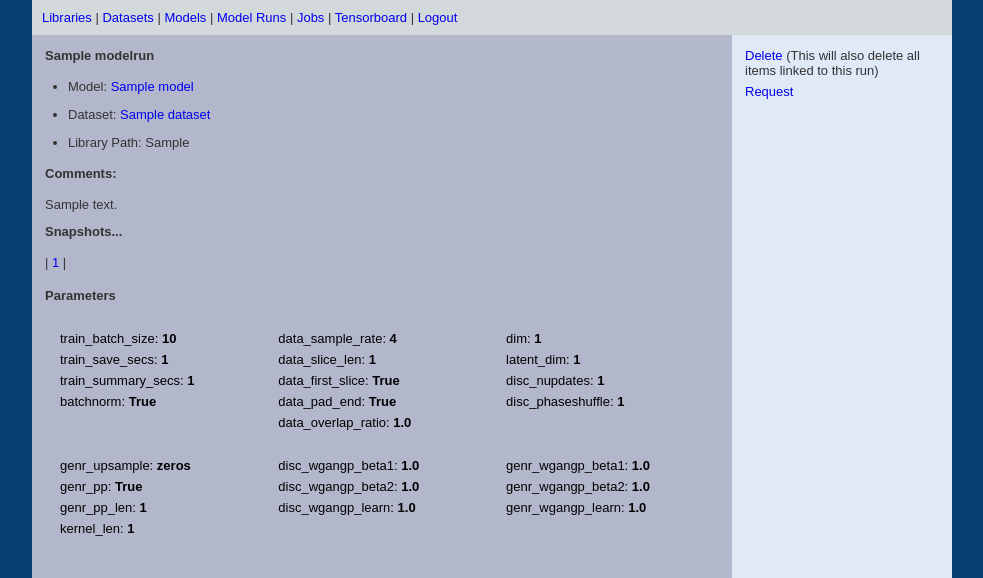
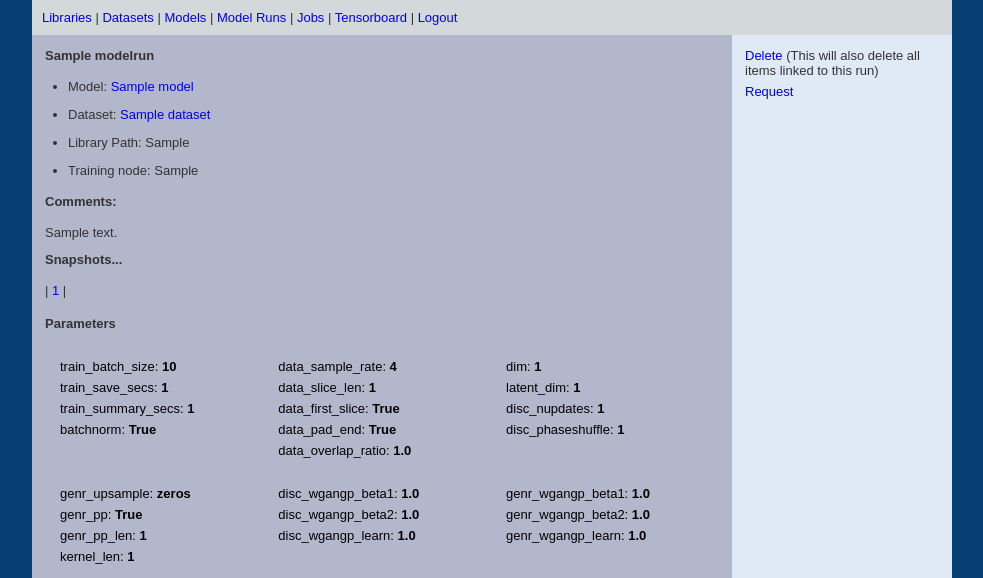
Before and after one commit to mattjwarren/django-wganmgr, a Django app: page /wganbrowser/modelrun/detail/1/ in a window 1280 px wide. Shown: the part 100-678 px from the top of the page, without its empty margins (148-1131 px from the left). Run offline with Django 4.2, Linux system fonts and the light colour scheme; a user stored in the database is signed in; tables that the repository leaves empty hold one stand-in row (values such as "Sample post").

Commit message:
and node affinity to modelrun view

```diff
--- a/wganmgr/wganbrowser/templates/wganbrowser/modelrun/detail.html
+++ b/wganmgr/wganbrowser/templates/wganbrowser/modelrun/detail.html
@@ -6,6 +6,7 @@
             <li>Model: <a href="{% url 'wganbrowser:model_detail' modelrun.model.id %}">{{ modelrun.model.name }}</a></li>
             <li>Dataset: <a href="{% url 'wganbrowser:dataset_detail' modelrun.model.dataset.id %}">{{ modelrun.model.dataset.name }}</a></li>
             <li>Library Path: {{ modelrun.path }}</li>
+            <li>Training node: {{ modelrun.node_affinity }}</li>
         </ul>
         <p class="section-header">Comments:</p>
         <p>{{ modelrun.comments }}</p>
```
